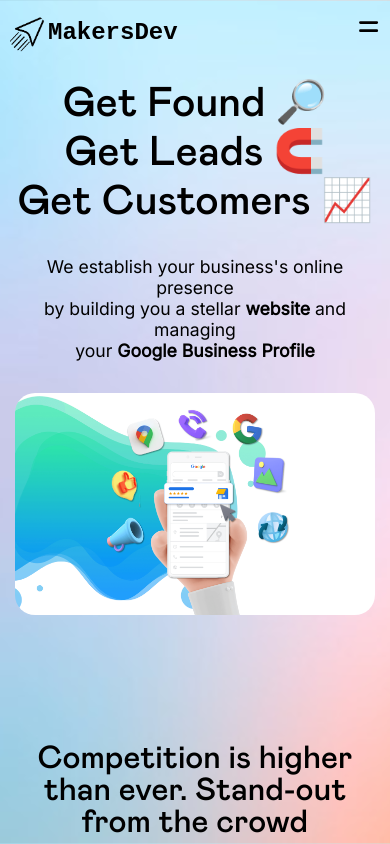
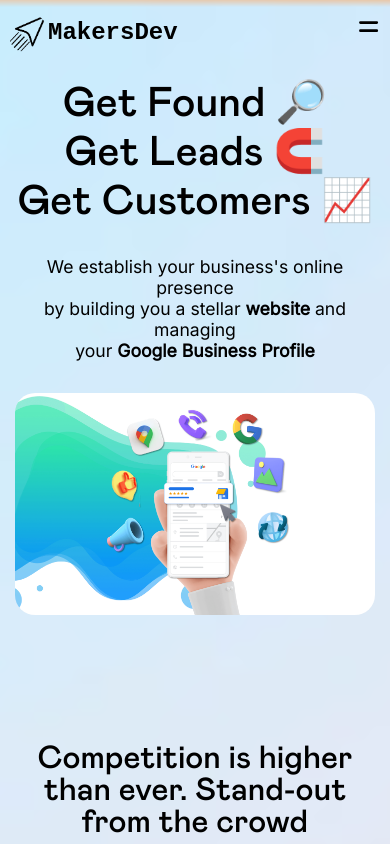
Before and after one commit to Kamo-Chip/WebLaunchZA, a React (Create React App) app: page / in a window 390 px wide. Shown: the top 844 px of the page. Built offline with nearby package versions, Linux system fonts and the light colour scheme.

Commit message:
Minor ui fix

```diff
--- a/src/styles/App.css
+++ b/src/styles/App.css
@@ -82,8 +82,7 @@ h2 {
     margin-bottom: 1rem !important;
   }
   body {
-    background-image: url("../images/bgmobile.jpg");
     background-position: center;
-    background-size: cover;
+    background-attachment: unset;
   }
 }/*# sourceMappingURL=App.css.map */
--- a/src/styles/App.scss
+++ b/src/styles/App.scss
@@ -85,8 +85,7 @@ h2 {
   }
 
   body {
-    background-image: url("../images/bgmobile.jpg");
     background-position: center;
-    background-size: cover;
+    background-attachment:unset;
   }
 }
```
Also changed, not shown: src/images/bgmobile.jpg, 1 other file (tests, documents, lock files or other folders).
